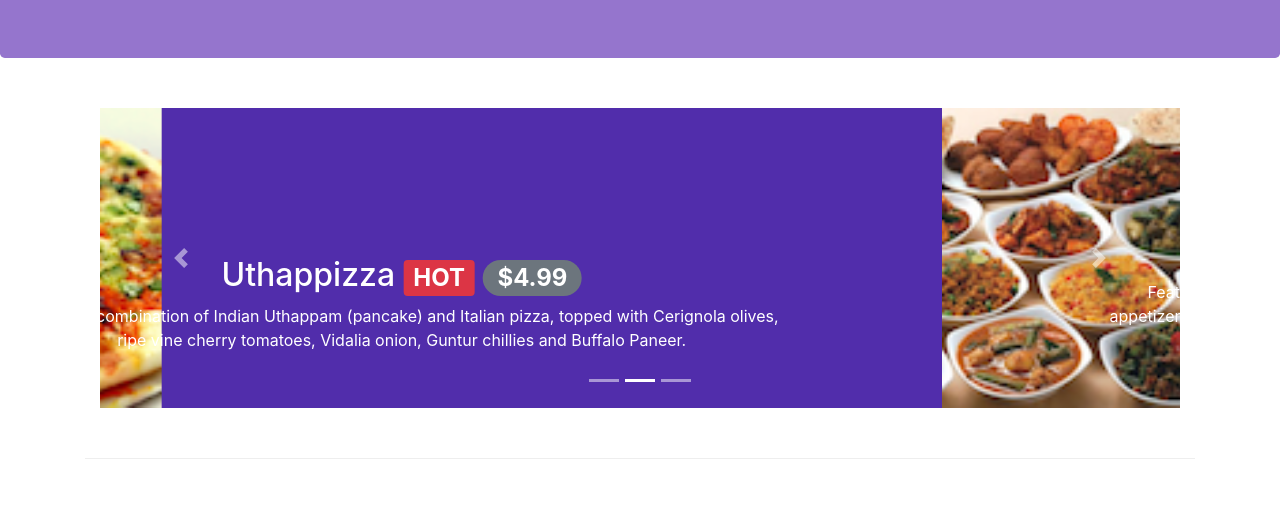
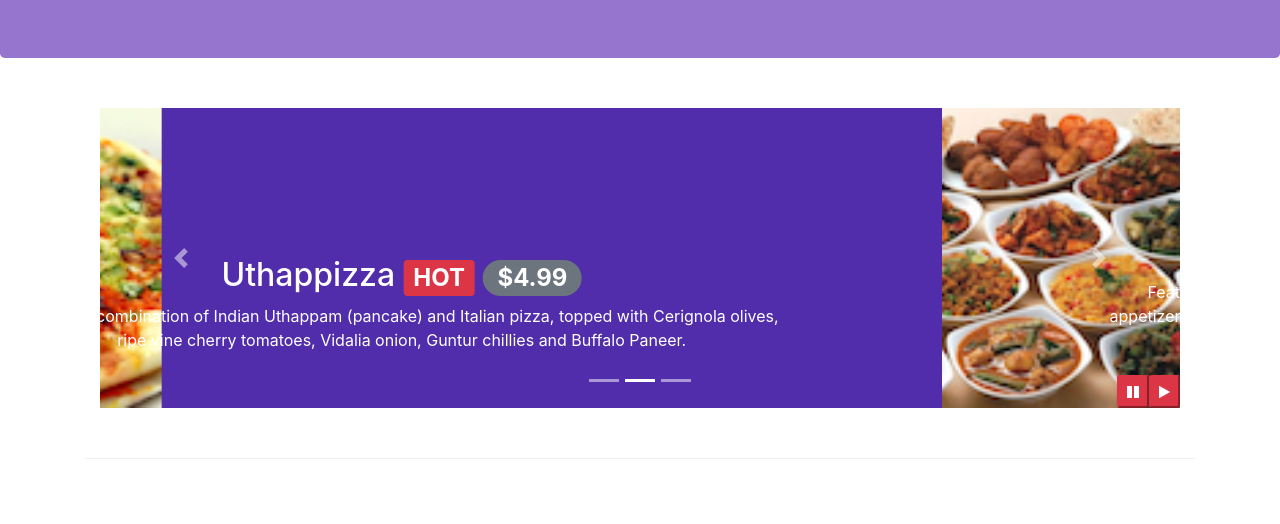
Before and after one commit to smitpatel1307/git-bootstrap4, a website: page index.html in a window 1280 px wide. Shown: the part 276-800 px from the top of the page. Drawn offline with nearby package versions, Linux system fonts and the light colour scheme.

Commit message:
Bootstrap-JQuery

```diff
--- a/css/styles.css
+++ b/css/styles.css
@@ -55,3 +55,8 @@ body{
     left: 0;
     min-height: 300px;
 }
+#carouselButton{
+    right: 0px;
+    position: absolute;
+    bottom: 0px;
+}
--- a/index.html
+++ b/index.html
@@ -129,6 +129,14 @@
                     <a class="carousel-control-next" href="#mycarousel" role="button" data-slide="next">
                         <span class="carousel-control-next-icon"></span>
                     </a>
+                    <div class="btn-group" id="carouselButton">
+                        <button class="btn-danger btn-sm" id="carousel-pause">
+                            <span class="fa fa-pause"></span>
+                        </button>
+                        <button class="btn-danger btn-sm" id="carousel-play">
+                            <span class="fa fa-play"></span>
+                        </button>
+                    </div>
                 </div>
              </div>
         </div>
@@ -305,6 +313,17 @@
     <script src="node_modules/jquery/dist/jquery.slim.min.js"></script>
     <script src="node_modules/popper.js/dist/umd/popper.min.js"></script>
     <script src="node_modules/bootstrap/dist/js/bootstrap.min.js"></script>
+    <script>
+        $(document).ready(function() {
+            $('#mycarousel').carousel({interval:2000 });
+            $('#carousel-pause').click(function(){
+                $('#mycarousel').carousel('pause');
+            });
+            $('#carousel-play').click(function(){
+                $('#mycarousel').carousel('cycle');
+            });
+        })
+    </script>
 </body>
 
 </html>
```
